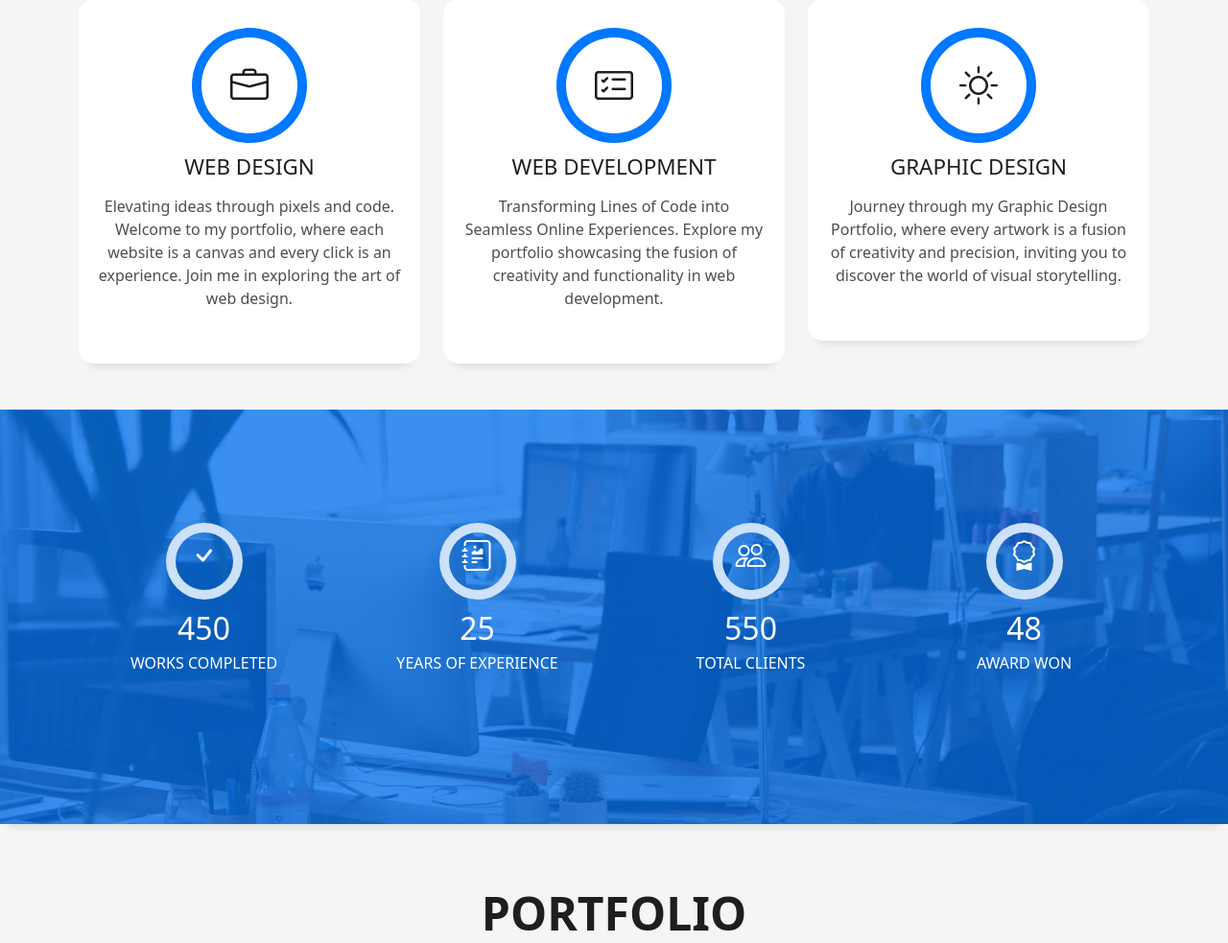
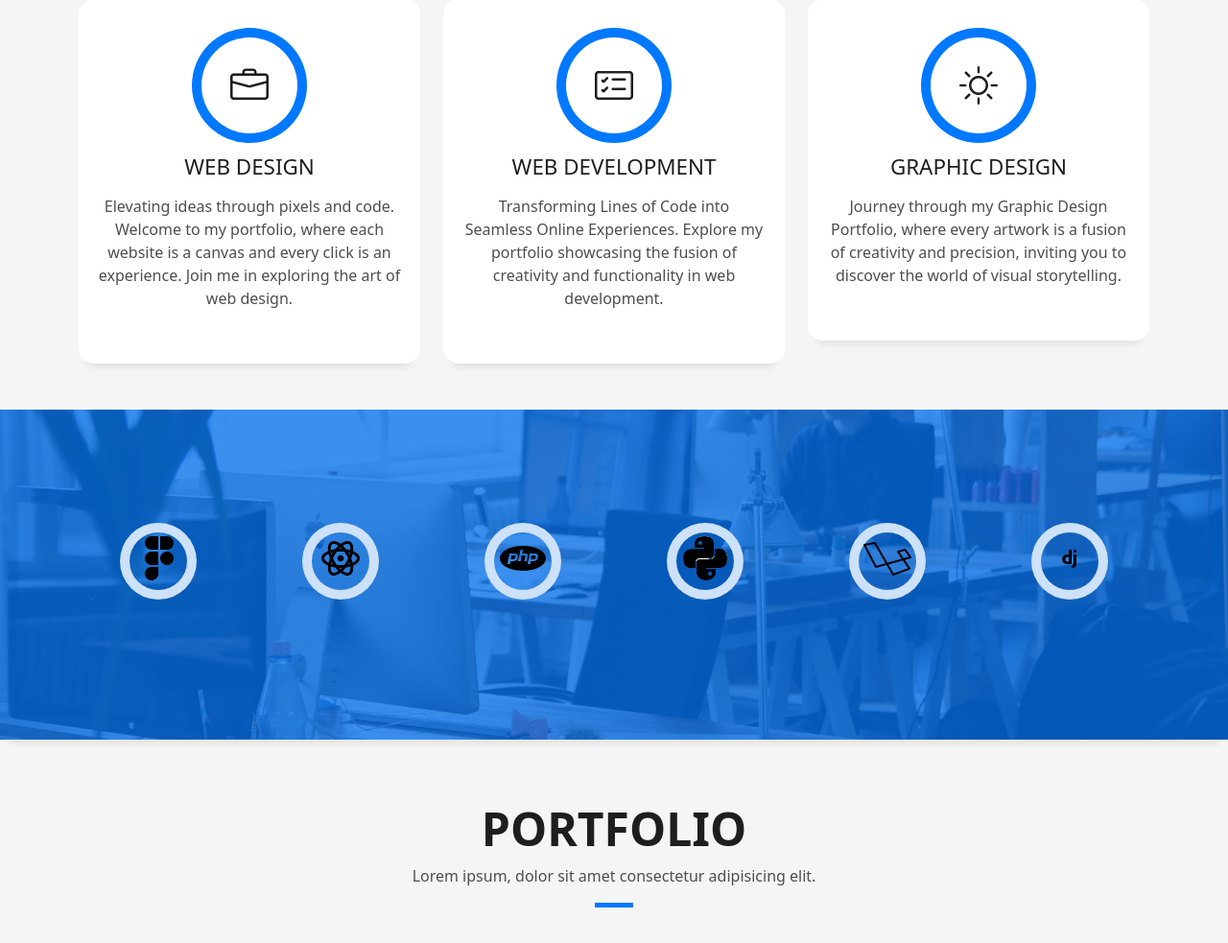
Before and after one commit to shamseer1999/shamseer-portfolio, a CodeIgniter app: page /portfolio/ in a window 1280 px wide. Shown: the part 1802-2785 px from the top of the page at 96% size. Run offline with CodeIgniter, Linux system fonts and the light colour scheme.

Commit message:
skill set update

```diff
--- a/application/views/frontend/index.php
+++ b/application/views/frontend/index.php
@@ -275,47 +275,75 @@
       <div class="overlay-mf"></div>
       <div class="container position-relative">
         <div class="row">
-          <div class="col-sm-3 col-lg-3">
+          <div class="col-sm-3 col-lg-2">
             <div class="counter-box counter-box pt-4 pt-md-0">
               <div class="counter-ico">
-                <span class="ico-circle"><i class="bi bi-check"></i></span>
+                <span class="ico-circle"><img src="<?=base_url('assets/img/languages/figma.png')?>" alt=""></span>
+                <!-- <span class="ico-circle"><i class="bi bi-check"></i></span> -->
               </div>
               <div class="counter-num">
-                <p data-purecounter-start="0" data-purecounter-end="450" data-purecounter-duration="1" class="counter purecounter"></p>
-                <span class="counter-text">WORKS COMPLETED</span>
+                <!-- <p data-purecounter-start="0" data-purecounter-end="450" data-purecounter-duration="1" class="counter purecounter"></p> -->
+                <!-- <span class="counter-text" style="font-size: large;"><b>Figma</b></span> -->
               </div>
             </div>
           </div>
-          <div class="col-sm-3 col-lg-3">
-            <div class="counter-box pt-4 pt-md-0">
+          <div class="col-sm-3 col-lg-2">
+            <div class="counter-box counter-box pt-4 pt-md-0">
               <div class="counter-ico">
-                <span class="ico-circle"><i class="bi bi-journal-richtext"></i></span>
+                <span class="ico-circle"><img src="<?=base_url('assets/img/languages/react.png')?>" alt=""></span>
+                <!-- <span class="ico-circle"><i class="bi bi-check"></i></span> -->
               </div>
               <div class="counter-num">
-                <p data-purecounter-start="0" data-purecounter-end="25" data-purecounter-duration="1" class="counter purecounter"></p>
-                <span class="counter-text">YEARS OF EXPERIENCE</span>
+                <!-- <p data-purecounter-start="0" data-purecounter-end="450" data-purecounter-duration="1" class="counter purecounter"></p> -->
+                <!-- <span class="counter-text" style="font-size: large;"><b>React Js</b></span> -->
               </div>
             </div>
           </div>
-          <div class="col-sm-3 col-lg-3">
-            <div class="counter-box pt-4 pt-md-0">
+          <div class="col-sm-3 col-lg-2">
+            <div class="counter-box counter-box pt-4 pt-md-0">
               <div class="counter-ico">
-                <span class="ico-circle"><i class="bi bi-people"></i></span>
+                <span class="ico-circle"><img src="<?=base_url('assets/img/languages/php.png')?>" alt=""></span>
+                <!-- <span class="ico-circle"><i class="bi bi-check"></i></span> -->
               </div>
               <div class="counter-num">
-                <p data-purecounter-start="0" data-purecounter-end="550" data-purecounter-duration="1" class="counter purecounter"></p>
-                <span class="counter-text">TOTAL CLIENTS</span>
+                <!-- <p data-purecounter-start="0" data-purecounter-end="450" data-purecounter-duration="1" class="counter purecounter"></p> -->
+                <!-- <span class="counter-text" style="font-size: large;"><b>PHP</b></span> -->
               </div>
             </div>
           </div>
-          <div class="col-sm-3 col-lg-3">
+          <div class="col-sm-3 col-lg-2">
             <div class="counter-box pt-4 pt-md-0">
               <div class="counter-ico">
-                <span class="ico-circle"><i class="bi bi-award"></i></span>
+                <span class="ico-circle"><img src="<?=base_url('assets/img/languages/python.png')?>" alt=""></span>
+                <!-- <span class="ico-circle"><i class="bi bi-journal-richtext"></i></span> -->
               </div>
               <div class="counter-num">
-                <p data-purecounter-start="0" data-purecounter-end="48" data-purecounter-duration="1" class="counter purecounter"></p>
-                <span class="counter-text">AWARD WON</span>
+                <!-- <p data-purecounter-start="0" data-purecounter-end="25" data-purecounter-duration="1" class="counter purecounter"></p> -->
+                <!-- <span class="counter-text" style="font-size: large;"><b>Python</b></span> -->
+              </div>
+            </div>
+          </div>
+          <div class="col-sm-3 col-lg-2">
+            <div class="counter-box pt-4 pt-md-0">
+              <div class="counter-ico">
+                <span class="ico-circle"><img src="<?=base_url('assets/img/languages/laravel.png')?>" alt=""></span>
+                <!-- <span class="ico-circle"><i class="bi bi-people"></i></span> -->
+              </div>
+              <div class="counter-num">
+                <!-- <p data-purecounter-start="0" data-purecounter-end="550" data-purecounter-duration="1" class="counter purecounter"></p> -->
+                <!-- <span class="counter-text" style="font-size: large;"><b>Laravel</b></span> -->
+              </div>
+            </div>
+          </div>
+          <div class="col-sm-3 col-lg-2">
+            <div class="counter-box pt-4 pt-md-0">
+              <div class="counter-ico">
+                <span class="ico-circle"><img src="<?=base_url('assets/img/languages/django.png')?>" alt=""></span>
+                <!-- <span class="ico-circle"><i class="bi bi-award"></i></span> -->
+              </div>
+              <div class="counter-num">
+                <!-- <p data-purecounter-start="0" data-purecounter-end="48" data-purecounter-duration="1" class="counter purecounter"></p> -->
+                <!-- <span class="counter-text" style="font-size: large;"><b>Django</b></span> -->
               </div>
             </div>
           </div>
```
Also changed, not shown: assets/img/languages/django.png (added), assets/img/languages/figma.png (added), assets/img/languages/html.png (added), assets/img/languages/laravel.png (added), assets/img/languages/php.png (added), assets/img/languages/python.png (added), assets/img/languages/react.png (added).
